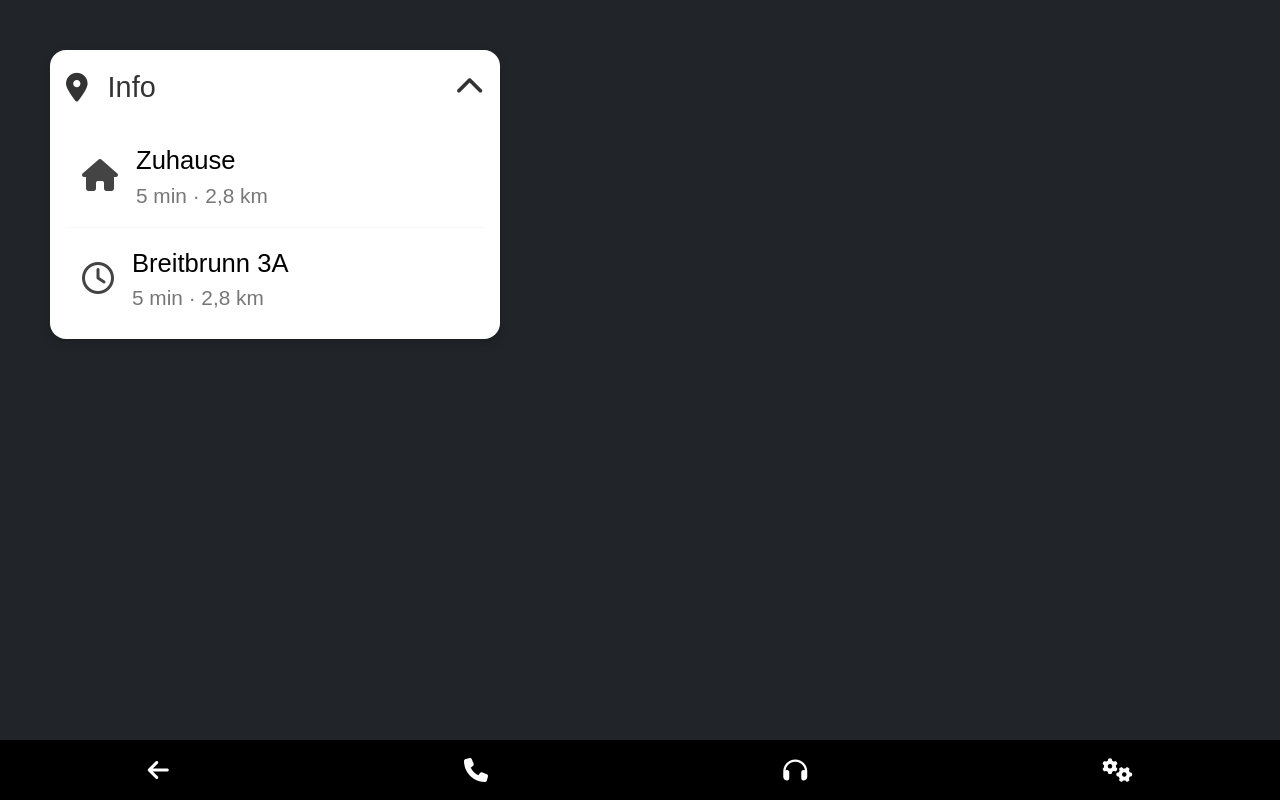
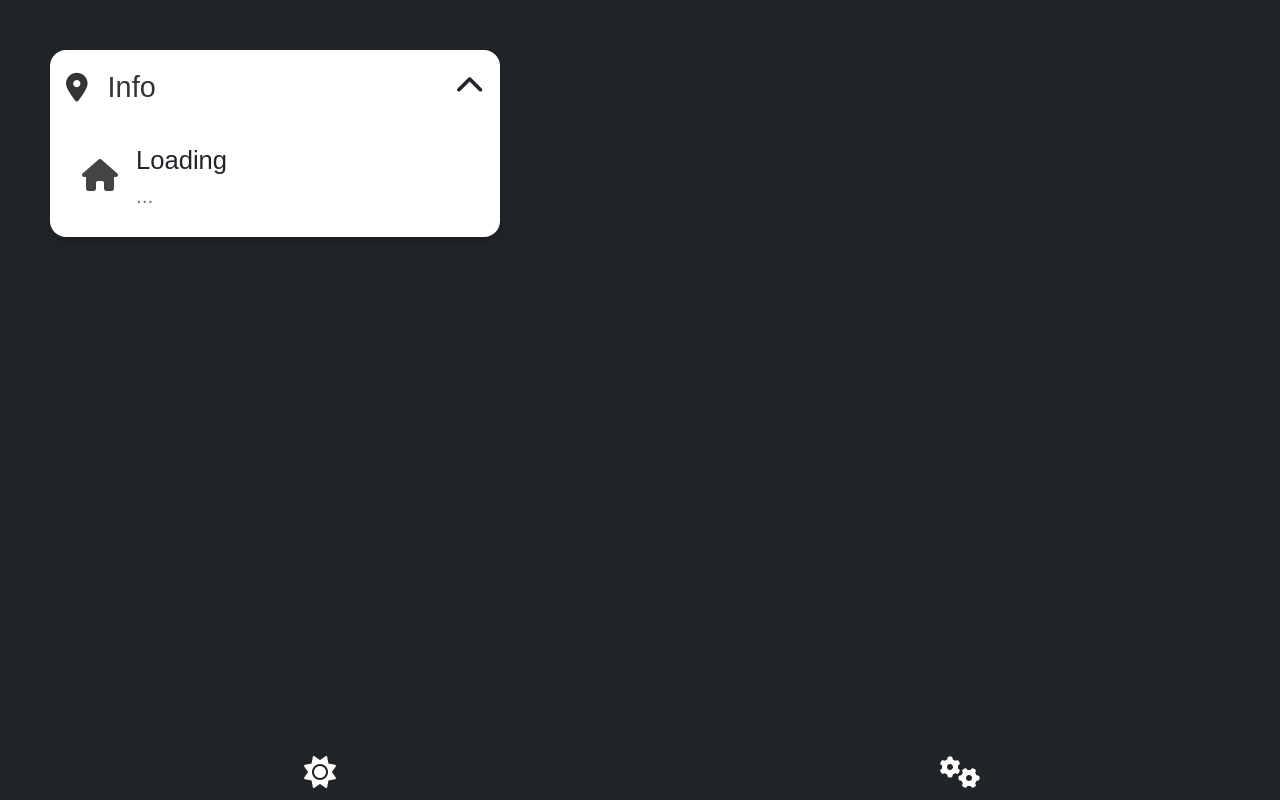
Before and after one commit to vgarcia007/simhub-live-map, a Flask app: template templates/index.html in a window 1280 px wide. Run offline with Flask 3, Linux system fonts and the light colour scheme; the template is opened without the code that fills it, so the values that code supplies are empty; some libraries are stand-ins or nearby versions.

Commit message:
better gui

```diff
--- a/static/app.css
+++ b/static/app.css
@@ -26,6 +26,21 @@ html, body {
   color: black;
   font-family: sans-serif;
   z-index: 20;
+}
+
+#nav-setting-box{
+  position: absolute;
+  top: 50px;
+  left: 50px;
+  width: 450px;
+  background-color: white;
+  border-radius: 16px;
+  box-shadow: 0 4px 10px rgba(0,0,0,0.2);
+  padding: 10px 0;
+
+  color: black;
+  font-family: sans-serif;
+  z-index: 21;
 }
 
 .box-header {
@@ -86,8 +101,6 @@ html, body {
   background-image: url('/static/marker-new.png');
   background-size: cover;
   transform-origin: center center;
-  /* background-color: white;
-  color: #0066ff;*/
   padding: 12px;
   border-radius: 50%;
   box-shadow: 0 0 6px rgba(0,0,0,0.3);
@@ -101,23 +114,14 @@ html, body {
   bottom: 0;
   left: 0;
   right: 0;
-  background-color: black;
-  color: white;
-  height: 60px;
-  display: flex;
-  justify-content: space-around;
-  align-items: center;
   z-index: 15;
   font-size: 1.5rem;
 }
 
-/* Optional: Spinner overlay */
-#no-map {
-  position: absolute;
-  top: 0; bottom: 0; left: 0; right: 0;
-  display: flex;
-  justify-content: center;
-  align-items: center;
-  background-color: black;
-  z-index: 20;
+[data-bs-toggle="collapse"] .fa-chevron-up {
+  transition: transform 0.2s;
 }
+
+[data-bs-toggle="collapse"].collapsed .fa-chevron-up {
+  transform: rotate(180deg);
+}
--- a/static/app.js
+++ b/static/app.js
@@ -162,7 +162,7 @@ function InfoBoxEntryAdd(entry_icon = 'fa-solid fa-house', entry_name = null, en
                     <div class="destination-entry">
                             <div class="entry-icon"><i class="${entry_icon}"></i></div>
                             <div class="entry-text">
-                                <div class="entry-name">${entry_name}</div>
+                                <div class="entry-name link-dark">${entry_name}</div>
                                 <div class="entry-info">${entry_info}</div>
                             </div>
                         </div>
@@ -488,3 +488,43 @@ async function fetchGameData(config) {
     setTimeout(() => fetchGameData(config), config.fetchIntervalMs);
   }
 }
+
+
+
+
+//Theme Logic
+const themeLink = document.getElementById('theme-link');
+const toggleBtns = document.querySelectorAll('.theme-toggle');
+const themeToggleBtn = document.getElementById('theme-toggle-btn');
+const themeIcon = themeToggleBtn.querySelector('i');
+toggleBtns.forEach(btn => btn.addEventListener('click', toggleTheme));
+const DARK_CSS = '/static/app-dark.css';
+const LIGHT_CSS = '';
+
+function setTheme(mode) {
+  if (mode === 'dark') {
+    themeLink.href = DARK_CSS;
+    themeIcon.classList.remove('fa-sun');
+    themeIcon.classList.add('fa-moon');
+  } else {
+    themeLink.href = LIGHT_CSS;
+    themeIcon.classList.remove('fa-moon');
+    themeIcon.classList.add('fa-sun');
+  }
+  localStorage.setItem('theme', mode);
+}
+
+function toggleTheme() {
+  const current = localStorage.getItem('theme') === 'dark' ? 'dark' : 'light';
+  setTheme(current === 'dark' ? 'light' : 'dark');
+}
+
+(function init() {
+  const saved = localStorage.getItem('theme');
+  if (saved === 'dark' || saved === 'light') {
+    setTheme(saved);
+  } else {
+    const prefersDark = window.matchMedia('(prefers-color-scheme: dark)').matches;
+    setTheme(prefersDark ? 'dark' : 'light');
+  }
+})();
--- a/templates/index.html
+++ b/templates/index.html
@@ -8,6 +8,7 @@
   <link href="https://cdn.jsdelivr.net/npm/bootstrap@5.3.3/dist/css/bootstrap.min.css" rel="stylesheet">
   <link rel="stylesheet" href="https://cdnjs.cloudflare.com/ajax/libs/font-awesome/6.7.2/css/all.min.css">
   <link rel="stylesheet" href="/static/app.css" />
+  <link rel="stylesheet" href="" id="theme-link">
   <link rel="icon" type="image/png" href="/static/favicon/favicon-96x96.png" sizes="96x96" />
   <link rel="icon" type="image/svg+xml" href="/static/favicon/favicon.svg" />
   <link rel="shortcut icon" href="/static/favicon/favicon.ico" />
@@ -17,6 +18,7 @@
 </head>
 <body>
 
+
   <!-- Map -->
   <div id="map"></div>
 
@@ -25,72 +27,75 @@
     <div class="box-header">
         <i class="fa-solid fa-location-dot google-pin"></i>
         <span class="nib-title">Info</span>
-        <i class="fa-solid fa-chevron-up ms-auto"></i>
+        <a data-bs-toggle="collapse" href="#nib-entries" role="button" aria-expanded="false" aria-controls="nib-entries" class="d-flex align-items-center text-decoration-none link-dark ms-auto">
+          <span class="">
+            <i class="fa-solid fa-chevron-up"></i>
+          </span>
+        </a>
     </div>
-    <div class="nib-entries" id="nib-entries">
+    <div class="nib-entries collapse show" id="nib-entries">
 
         <div class="destination-entry">
             <div class="entry-icon"><i class="fa-solid fa-house"></i></div>
             <div class="entry-text">
-                <div class="entry-name">Zuhause</div>
-                <div class="entry-info">5 min · 2,8 km</div>
+                <div class="entry-name link-dark">Loading</div>
+                <div class="entry-info">...</div>
             </div>
         </div>
+
+    </div>
+  </div>
+
+
+  <div id="nav-setting-box" class="collapse">
+    <div class="box-header">
+        <i class="fa-solid fa-location-dot google-pin"></i>
+        <span class="nib-title">Settings</span>
+        <i class="fa-solid fa-xmark ms-auto" data-bs-toggle="collapse" href="#nav-setting-box" role="button" aria-expanded="false" aria-controls="nav-setting-box"></i>
+    </div>
+    <div class="nib-entries" id="setting-entries">
+
+
+        <div class="destination-entry">
+            <div class="entry-icon"><i class="fa-solid fa-map-location-dot"></i></div>
+            <div class="entry-text">
+                <a class="entry-name  link-dark" href="/helper">Mapping Helper</a>
+                <div class="entry-info">Create reference points</div>
+            </div>
+        </div>
+
 
         <hr class="entry-separator">
 
         <div class="destination-entry">
-            <div class="entry-icon"><i class="fa-regular fa-clock"></i></div>
+            <div class="entry-icon"><i class="fa-solid fa-gears"></i></div>
             <div class="entry-text">
-                <div class="entry-name">Breitbrunn 3A</div>
-                <div class="entry-info">5 min · 2,8 km</div>
+                <a class="entry-name link-dark" href="/config-user">Config</a>
+                <div class="entry-info">App Settings</div>
             </div>
         </div>
 
     </div>
+  </div>
 
+  <!-- Bottom Toolbar -->
+  <div id="bottom-toolbar">
+    <div class="btn-group w-100 " role="group">
+      <a href="#" class="btn btn-dark theme-toggle w-100 m-0 p-2 rounded-0" id="theme-toggle-btn">
+        <i class="fa-solid fa-sun fa-2x fa-fw" ></i>
+      </a>
+      <a class="btn btn-dark w-100 m-0 p-2 rounded-0" data-bs-toggle="collapse" href="#nav-setting-box" role="button" aria-expanded="false" aria-controls="nav-setting-box">
+        <i class="fa-solid fa-gears fa-2x fa-fw" ></i>
+      </a>
+    </div>
 
   </div>
 
-
-  <!-- Bottom Toolbar -->
-  <div id="bottom-toolbar">
-    <i class="fa-solid fa-arrow-left"></i>
-    <i class="fa-solid fa-phone"></i>
-    <i class="fa-solid fa-headphones"></i>
-    <i class="fa-solid fa-gears fa-fw" data-bs-toggle="offcanvas" data-bs-target="#offcanvasBottom" aria-controls="offcanvasBottom"></i>
-  </div>
-
-  <!-- Optional: Map Loading Spinner -->
-  <div id="no-map" style="display: none;">
-    <i class="fa-solid fa-spinner fa-spin fa-4x text-light"></i>
-  </div>
-
-  <div class="offcanvas offcanvas-bottom bg-black" tabindex="-1" id="offcanvasBottom" aria-labelledby="offcanvasBottomLabel">
-    <div class="offcanvas-header">
-      <h5 class="offcanvas-title" id="offcanvasRightLabel"></h5>
-
-      <!-- Corrected Button with Bootstrap 5 utility -->
-      <button type="button" class="btn btn-dark ms-auto bg-black border-0" data-bs-dismiss="offcanvas" aria-label="Close">
-        <i class="fa-solid fa-square-xmark fa-3x"></i>
-      </button>
-    </div>
-
-    <div class="offcanvas-body">
-      <div class="list-group bg-black">
-        <a href="/config-user" class="list-group-item list-group-item-action bg-black">
-          <i class="fa-solid fa-gears fa-fw"></i> Config
-        </a>
-        <a href="/helper" class="list-group-item list-group-item-action bg-black">
-          <i class="fa-solid fa-map-location-dot fa-fw"></i> Mapping Helper
-        </a>
-      </div>
-    </div>
-  </div>
 
   <script src="https://api.mapbox.com/mapbox-gl-js/v3.12.0/mapbox-gl.js"></script>
   <script src="/static/app.js"></script>
   <!-- Bootstrap JS -->
   <script src="https://cdn.jsdelivr.net/npm/bootstrap@5.3.3/dist/js/bootstrap.bundle.min.js"></script>
+
 </body>
 </html>
```
Also changed, not shown: static/app-dark.css (added, +28 -0 lines), static/marker-new.png (renamed from static/marker-alt.png).
